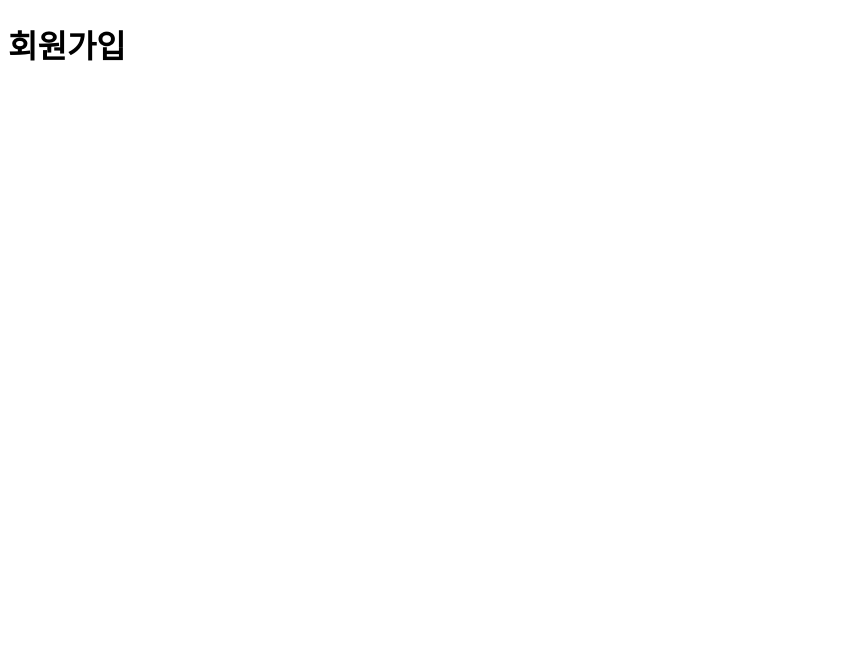
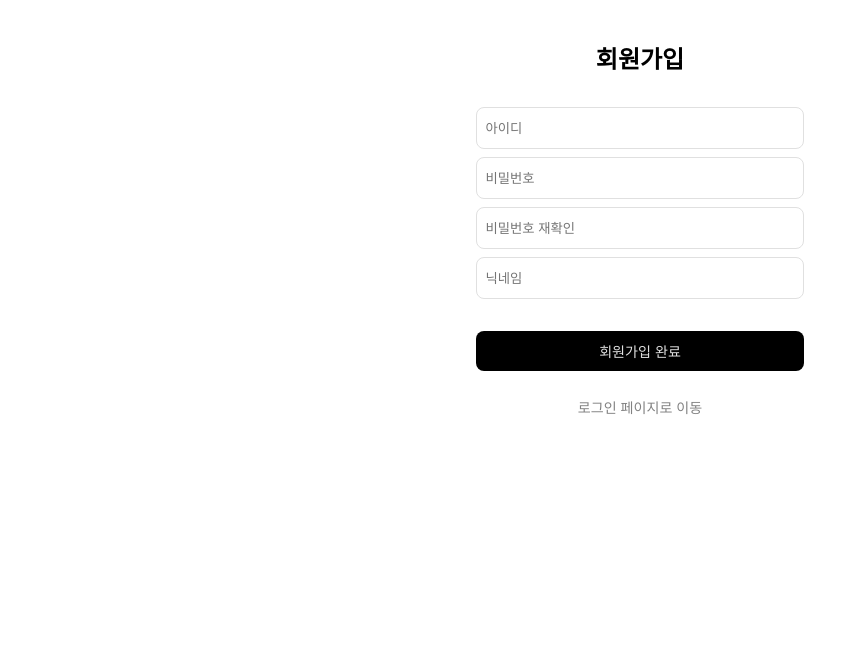
Before and after one commit to aoqlsdl/2024-1-DCP, a Flask app: page /auth/register/ in a window 1280 px wide. Before the commit the part shown is almost empty. Shown: the top 667 px of the page, without its empty margins (0-858 px from the left). Before the commit the page ends 61 px from the top, so only its background shows below. Run offline with Flask 3, Linux system fonts and the light colour scheme; parts of the project's set-up code (start-up, migrations or seed data) failed here and were passed over; some web fonts are replaced.

Commit message:
ui: 로그인/회원가입 페이지 퍼블리싱

```diff
--- /dev/null
+++ b/final_proj/static/css/login.css
@@ -0,0 +1,52 @@
+@import url('common.css');
+
+.input-box {
+	width: 100%;
+	height: fit-content;
+	display: flex;
+	flex-wrap: wrap;
+	align-content: space-between;
+	margin: 2rem auto 0;
+}
+
+input {
+	margin-bottom: 0.5rem;
+}
+
+.btn-box {
+	width: 100%;
+	height: 6rem;
+	display: flex;
+	flex-wrap: wrap;
+	align-content: space-between;
+	margin: 1.5rem auto 0;
+}
+
+button {
+	-webkit-appearance: inherit;
+	-moz-appearance: inherit;
+	width: 20.44rem;
+	height: 2.5rem;
+	border: none;
+	border-radius: 8px;
+}
+
+#loginBtn {
+	background-color: #000;
+	color: #e0e0e0;
+}
+
+#loginBtn:hover {
+	background-color: #e0e0e0;
+	color: #000;
+}
+
+#registerBtn {
+	background-color: #fff;
+	color: #828282;
+}
+
+#registerBtn:hover {
+	background-color: #e0e0e0;
+	color: #000;
+}
--- /dev/null
+++ b/final_proj/static/js/register.js
@@ -0,0 +1,5 @@
+$(document).ready(function () {
+	$('#registerBtn').on('click', function () {
+		window.location.href = 'http://127.0.0.1:5000/auth/login/';
+	});
+});
--- a/final_proj/templates/registration.html
+++ b/final_proj/templates/registration.html
@@ -4,11 +4,33 @@
 <head>
     <meta charset="UTF-8">
     <meta name="viewport" content="width=device-width, initial-scale=1.0">
+    <link rel="stylesheet" href="{{ url_for('static', filename='../static/css/common.css') }}" />
+    <link rel="stylesheet" href="{{ url_for('static', filename='../static/css/login.css') }}" />
+    <script src="https://cdnjs.cloudflare.com/ajax/libs/jquery/3.6.0/jquery.min.js"
+        integrity="sha512-894YE6QWD5I59HgZOGReFYm4dnWc1Qt5NtvYSaNcOP+u1T9qYdvdihz0PPSiiqn/+/3e7Jo4EaG7TubfWGUrMQ=="
+        crossorigin="anonymous" referrerpolicy="no-referrer"></script>
     <title>회원가입</title>
 </head>
 
 <body>
-    <h1>회원가입</h1>
+    <div class="container">
+        <h2>회원가입</h2>
+        <form>
+            <div class="input-box">
+                <input type="text" placeholder="아이디" />
+                <input type="password" placeholder="비밀번호" />
+                <input type="password" placeholder="비밀번호 재확인" />
+                <input type="text" placeholder="닉네임" />
+            </div>
+            <div class="btn-box">
+                <button type="submit" id="loginBtn">회원가입 완료</button>
+                <button type="button" id="registerBtn">로그인 페이지로 이동</button>
+            </div>
+        </form>
+    </div>
+
+    <!-- js -->
+    <script src="../static/js/register.js"></script>
 </body>
 
 </html>
```
Also changed, not shown: final_proj/templates/login.html (+21 -1 lines), final_proj/static/js/login.js (added).
